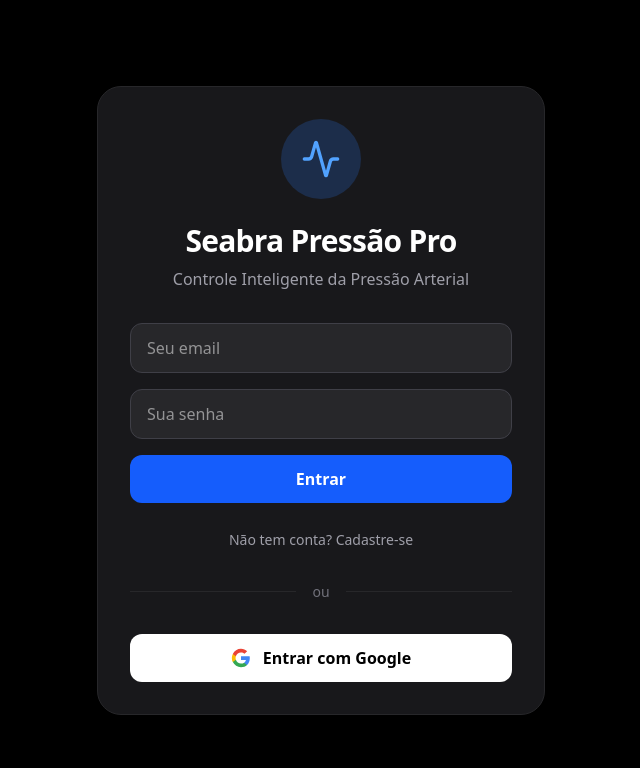
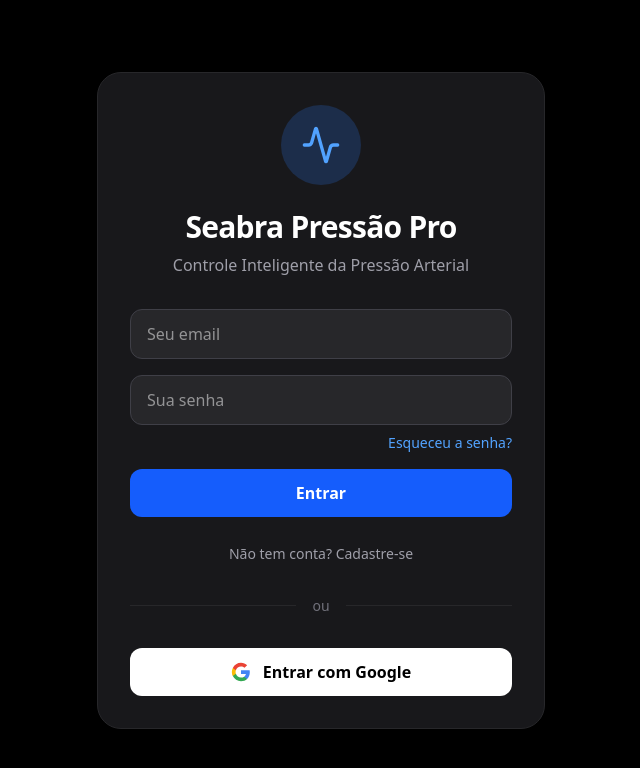
Before and after one commit to CaiqueSeabra/Seabra-Press-o-Pro, a React (Vite) app: page / in a window 1280 px wide. Shown: the top 768 px of the page, without its empty margins (319-959 px from the left). Built offline with nearby package versions, Linux system fonts and the light colour scheme; no server answers.

Commit message:
feat(auth): Implement password reset functionality
Adds a password reset feature to the login screen. Users can now request a password reset email by entering their registered email address. The `AuthContext` has been updated to include the `resetPassword` function.

```diff
--- a/src/App.tsx
+++ b/src/App.tsx
@@ -272,16 +272,18 @@
 }
 
 function LoginScreen() {
-  const { signInWithGoogle, signInWithEmail, signUpWithEmail } = useAuth();
+  const { signInWithGoogle, signInWithEmail, signUpWithEmail, resetPassword } = useAuth();
   const [email, setEmail] = useState('');
   const [password, setPassword] = useState('');
   const [isRegistering, setIsRegistering] = useState(false);
   const [error, setError] = useState('');
+  const [resetMessage, setResetMessage] = useState('');
   const [loading, setLoading] = useState(false);
 
   const handleEmailAuth = async (e: React.FormEvent) => {
     e.preventDefault();
     setError('');
+    setResetMessage('');
     setLoading(true);
     try {
       if (isRegistering) {
@@ -305,6 +307,25 @@
     }
   };
 
+  const handleResetPassword = async () => {
+    if (!email) {
+      setError('Digite seu email no campo acima para redefinir a senha.');
+      return;
+    }
+    try {
+      setLoading(true);
+      setError('');
+      setResetMessage('');
+      await resetPassword(email);
+      setResetMessage('Email de redefinição enviado! Verifique sua caixa de entrada.');
+    } catch (err: any) {
+      console.error(err);
+      setError('Erro ao enviar email de redefinição. Verifique se o email está correto.');
+    } finally {
+      setLoading(false);
+    }
+  };
+
   return (
     <div className="min-h-screen bg-black flex flex-col items-center justify-center p-4">
       <div className="w-full max-w-md bg-zinc-900 rounded-3xl p-8 border border-zinc-800 text-center shadow-2xl">
@@ -322,6 +343,12 @@
           </div>
         )}
 
+        {resetMessage && (
+          <div className="bg-green-500/10 border border-green-500/50 text-green-500 p-3 rounded-lg mb-6 text-sm">
+            {resetMessage}
+          </div>
+        )}
+
         <form onSubmit={handleEmailAuth} className="space-y-4 mb-6">
           <input
             type="email"
@@ -331,6 +358,7 @@
             className="w-full bg-zinc-800 border border-zinc-700 text-white rounded-xl px-4 py-3 focus:outline-none focus:border-blue-500 transition-colors"
             required
           />
+          <div className="space-y-2">
             <input
               type="password"
               placeholder="Sua senha"
@@ -340,6 +368,19 @@
               required
               minLength={6}
             />
+            {!isRegistering && (
+              <div className="flex justify-end">
+                <button
+                  type="button"
+                  onClick={handleResetPassword}
+                  disabled={loading}
+                  className="text-sm text-blue-400 hover:text-blue-300 transition-colors"
+                >
+                  Esqueceu a senha?
+                </button>
+              </div>
+            )}
+          </div>
           <button
             type="submit"
             disabled={loading}
@@ -353,6 +394,7 @@
           onClick={() => {
             setIsRegistering(!isRegistering);
             setError('');
+            setResetMessage('');
           }}
           className="text-zinc-400 text-sm hover:text-white transition-colors mb-6"
         >
--- a/src/AuthContext.tsx
+++ b/src/AuthContext.tsx
@@ -1,5 +1,5 @@
 import React, { createContext, useContext, useEffect, useState } from 'react';
-import { User, onAuthStateChanged, signInWithRedirect, GoogleAuthProvider, signOut, getRedirectResult, signInWithEmailAndPassword, createUserWithEmailAndPassword } from 'firebase/auth';
+import { User, onAuthStateChanged, signInWithRedirect, GoogleAuthProvider, signOut, getRedirectResult, signInWithEmailAndPassword, createUserWithEmailAndPassword, sendPasswordResetEmail } from 'firebase/auth';
 import { auth } from './firebase';
 
 interface AuthContextType {
@@ -8,6 +8,7 @@
   signInWithGoogle: () => Promise<void>;
   signInWithEmail: (email: string, pass: string) => Promise<void>;
   signUpWithEmail: (email: string, pass: string) => Promise<void>;
+  resetPassword: (email: string) => Promise<void>;
   logout: () => Promise<void>;
 }
 
@@ -48,6 +49,10 @@
     await createUserWithEmailAndPassword(auth, email, pass);
   };
 
+  const resetPassword = async (email: string) => {
+    await sendPasswordResetEmail(auth, email);
+  };
+
   const logout = async () => {
     try {
       await signOut(auth);
@@ -57,7 +62,7 @@
   };
 
   return (
-    <AuthContext.Provider value={{ user, loading, signInWithGoogle, signInWithEmail, signUpWithEmail, logout }}>
+    <AuthContext.Provider value={{ user, loading, signInWithGoogle, signInWithEmail, signUpWithEmail, resetPassword, logout }}>
       {children}
     </AuthContext.Provider>
   );
```
Lines whose indentation alone changed are shown as unchanged.
